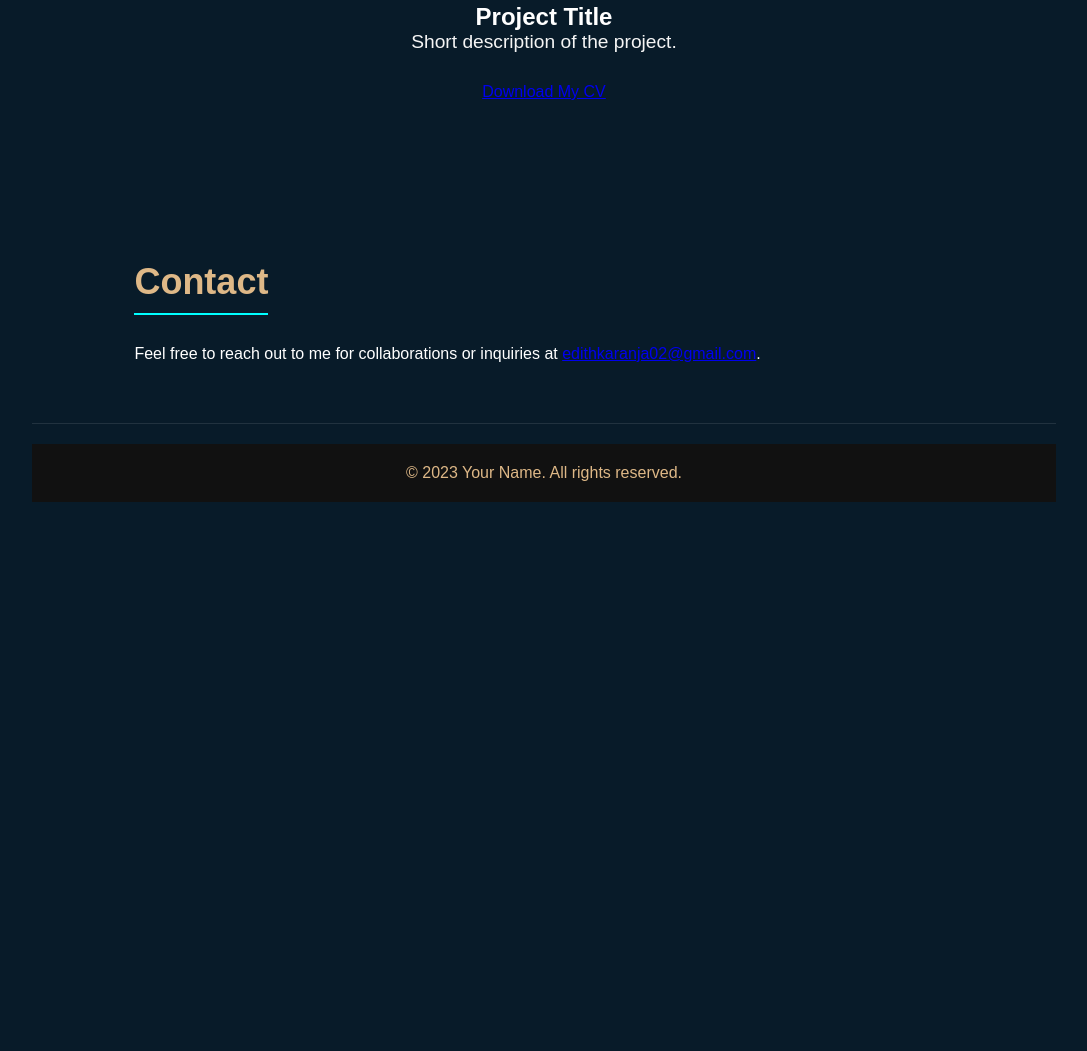
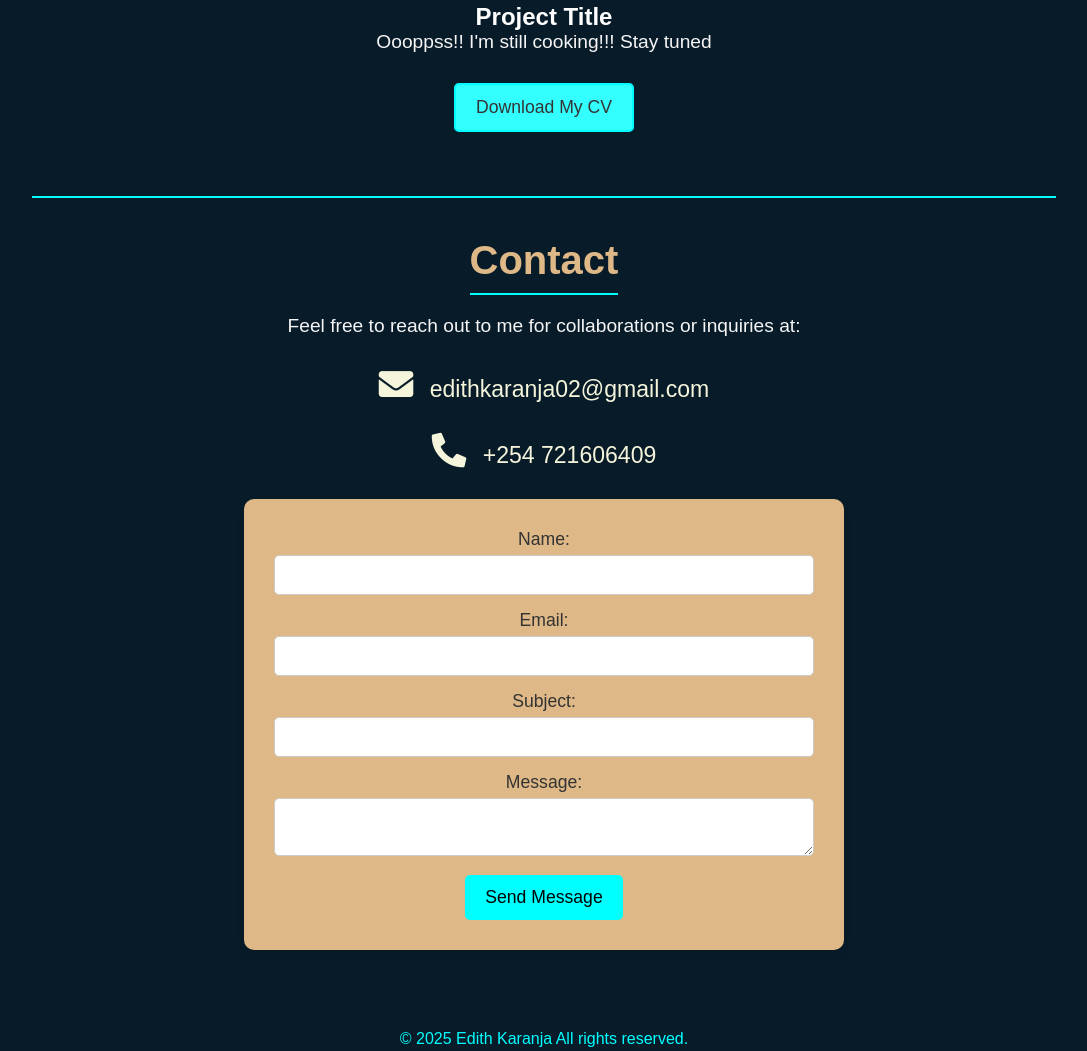
Before and after one commit to edithcalm/portfolio_project, a plain HTML site: page portfolio.html in a window 1280 px wide. Shown: the part 1992-3043 px from the top of the page, without its empty margins (96-1183 px from the left). Before the commit the page ends 2554 px from the top, so only its background shows below. Drawn offline with nearby package versions, Linux system fonts and the light colour scheme.

Commit message:
portfolio

```diff
--- a/portfolio.html
+++ b/portfolio.html
@@ -6,6 +6,8 @@
     <title>Edith's Portfolio website </title>
     <link rel="stylesheet" href="styles.css">
     <link href="https://unpkg.com/boxicons@2.1.4/css/boxicons.min.css" rel="stylesheet">
+    <link rel="stylesheet" href="https://cdnjs.cloudflare.com/ajax/libs/font-awesome/5.15.4/css/all.min.css">
+
 </head>
 <body>
     <header class="header">
@@ -84,21 +86,45 @@
                 <div class="project-image"></div>
                 <div class="project-info">
                     <h2>Project Title</h2>
-                    <p>Short description of the project.</p>
+                    <p>Oooppss!! I'm still cooking!!! Stay tuned </p>
                 </div>
             </div>
 
 
-      <a href="Edith resume 1.pdf" class="cv-download" download>Download My CV</a>
+            <a href="Edith resume 1.pdf" download class="download-btn">Download My CV</a>
     </section>
 
-        <section id="contact" class="contact">
-            <h1>Contact</h1>
-            <p>Feel free to reach out to me for collaborations or inquiries at <a href="email:edithkaranja02@gmail.com">edithkaranja02@gmail.com</a>.</p>
-        </section>
+    <section id="contact" class="contact">
+        <h1>Contact</h1>
+        <p>Feel free to reach out to me for collaborations or inquiries at:</p>
 
+        <div class="contact-info">
+            <p><i class="fas fa-envelope"></i> <a href="mailto:edithkaranja02@gmail.com">edithkaranja02@gmail.com</a></p>
+            <p><i class="fas fa-phone-alt"></i> <a href="tel:+254 721606409">+254 721606409</a></p>
+        </div>
+
+        <form action="your_form_handling_script.php" method="POST" class="contact-form">
+            <div>
+                <label for="name">Name:</label>
+                <input type="text" id="name" name="name" required>
+            </div>
+            <div>
+                <label for="email">Email:</label>
+                <input type="email" id="email" name="email" required>
+            </div>
+            <div>
+                <label for="subject">Subject:</label>
+                <input type="text" id="subject" name="subject" required>
+            </div>
+            <div>
+                <label for="message">Message:</label>
+                <textarea id="message" name="message" required></textarea>
+            </div>
+            <button type="submit" class="submit-btn">Send Message</button>
+        </form>
+    </section>
     <footer>
-        <p>&copy; 2023 Your Name. All rights reserved.</p>
+        <p>&copy; 2025 Edith Karanja  All rights reserved.</p>
     </footer>
 </body>
 </html>
--- a/styles.css
+++ b/styles.css
@@ -220,7 +220,7 @@ body{
 
 .project-card a {
     font-size: 1.1em;
-    color: #0077cc;
+    color: #ea7c06;
     text-decoration: none;
     border: 2px solid #0077cc;
     padding: 10px 15px;
@@ -229,8 +229,52 @@ body{
 }
 
 .project-card a:hover {
-    background-color: #0077cc;
+    background-color: #ea7c06;
     color: #fff;
+}
+.download-btn {
+    font-size: 1.1em;
+    color: black;
+    text-decoration: none;
+    background-color: aqua; /* Aqua */
+    border: 2px solid aqua;
+    padding: 12px 20px;
+    border-radius: 5px;
+    display: inline-block;
+    transition: all 0.3s ease;
+    cursor: pointer;
+    position: relative;
+    overflow: hidden;
+}
+
+.download-btn:hover {
+    background-color: #deb887; /* Burlywood */
+    color: black;
+    border-color: #deb887;
+    box-shadow: 0 4px 8px rgba(0, 0, 0, 0.2);
+}
+
+.download-btn::before {
+    content: '';
+    position: absolute;
+    top: 50%;
+    left: 50%;
+    width: 300%;
+    height: 300%;
+    background-color: rgba(255, 255, 255, 0.2);
+    transition: all 0.4s ease;
+    border-radius: 50%;
+    transform: translate(-50%, -50%);
+    pointer-events: none;
+}
+
+.download-btn:hover::before {
+    width: 0;
+    height: 0;
+}
+
+.download-btn:active {
+    transform: translateY(2px);
 }
 .education {
     padding: 100px 10% 60px;
@@ -271,20 +315,111 @@ body{
     font-size: 16px;
     color: #ccc;
 }
-.contact{
-padding: 100px 10% 60px;
-text-align: left;
-background-color: #081b29;
-color: white;
-border-bottom: 1px solid rgba(255, 255, 255, 0.1);
+#contact {
+    background-color: #081b29;
+    padding: 40px 20px;
+    text-align: center;
+    border-top: 2px solid aqua; /* Aqua theme */
 }
 
+#contact h1 {
+    font-size: 2.5em;
+    color: burlywood;
+    margin-bottom: 20px;
+}
+
+#contact p {
+    font-size: 1.2em;
+    color: whitesmoke;
+    margin-bottom: 30px;
+}
+
+/* Contact Info with icons */
+.contact-info {
+    font-size: 1.2em;
+    color: #333;
+    margin-bottom: 30px;
+}
+
+.contact-info i {
+    margin-right: 10px;
+    color: beige;
+    font-size: 1.5em;
+}
+
+.contact-info a {
+    text-decoration: none;
+    color: beige;
+    transition: color 0.3s ease;
+}
+
+.contact-info a:hover {
+    color: #deb887; /* Burlywood hover */
+}
+
+/* Contact Form Styles */
+.contact-form {
+    display: flex;
+    flex-direction: column;
+    align-items: center;
+    max-width: 600px;
+    margin: 0 auto;
+    background-color: burlywood;
+    padding: 30px;
+    border-radius: 10px;
+    box-shadow: 0 4px 8px rgba(0, 0, 0, 0.1);
+}
+
+.contact-form div {
+    width: 100%;
+    margin-bottom: 15px;
+}
+
+.contact-form label {
+    font-size: 1.1em;
+    color: #333;
+    display: block;
+    margin-bottom: 5px;
+}
+
+.contact-form input, .contact-form textarea {
+    width: 100%;
+    padding: 10px;
+    font-size: 1em;
+    border: 1px solid #ccc;
+    border-radius: 5px;
+}
+
+.contact-form input:focus, .contact-form textarea:focus {
+    border-color: aqua; /* Aqua on focus */
+    outline: none;
+}
+
+.contact-form button {
+    padding: 12px 20px;
+    background-color: aqua;
+    color:black;
+    border: none;
+    border-radius: 5px;
+    font-size: 1.1em;
+    cursor: pointer;
+    transition: background-color 0.3s ease;
+}
+
+.contact-form button:hover {
+    background-color: #deb887;
+}
+
+/* Optional: Responsive Styling */
+@media (max-width: 768px) {
+    .contact-form {
+        width: 90%;
+    }
+}
 
 
 footer {
     text-align: center;
     padding: 20px;
-    background-color: #111;
-    color: burlywood;
-    margin-top: 20px;
-}
+    color:aqua;
+    margin-top: 20px;}
```
